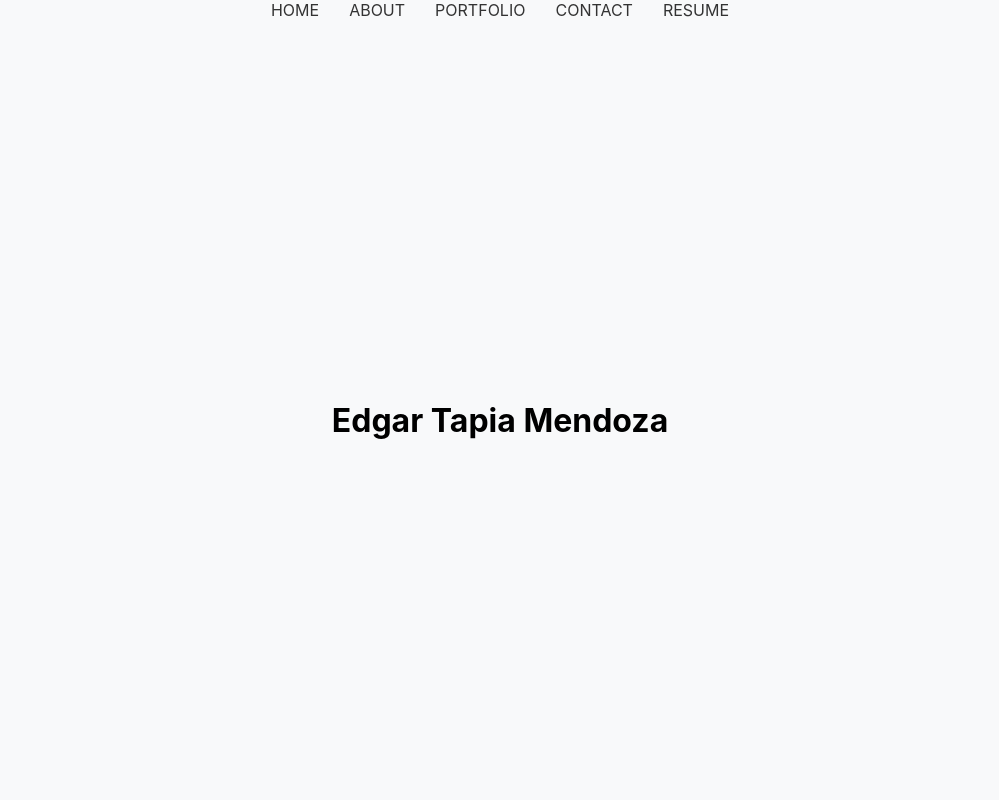
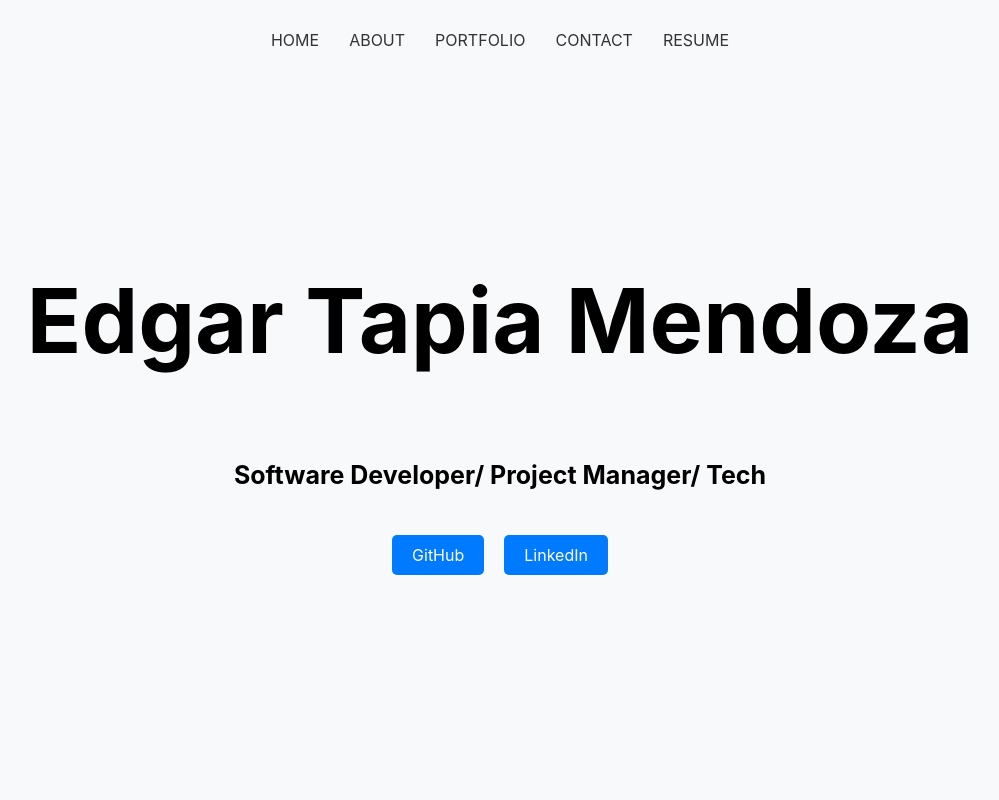
Before and after one commit to etapm/react-portfolio, a React (Create React App) app: page / in a window 1280 px wide. Shown: the top 800 px of the page, without its empty margins (140-1139 px from the left). Built offline with nearby package versions, Linux system fonts and the light colour scheme.

Commit message:
Home page edits

```diff
--- a/src/components/Header/Header.css
+++ b/src/components/Header/Header.css
@@ -5,4 +5,32 @@
   align-items: center;
   height: 100%;
   text-align: center;
+  margin-top: -30px;
 }
+
+h1 {
+  font-size: 90px;
+}
+h3 {
+  font-size: 25px;
+}
+
+.social-buttons {
+  display: flex;
+  justify-content: center;
+  gap: 20px;
+  margin-top: 20px;
+}
+
+.social-button {
+  text-decoration: none;
+  color: white;
+  background-color: #007bff;
+  padding: 10px 20px;
+  border-radius: 5px;
+  transition: background-color 0.3s ease;
+}
+
+.social-button:hover {
+  background-color: #0056b3;
+}
--- a/src/components/Header/Header.js
+++ b/src/components/Header/Header.js
@@ -6,7 +6,26 @@ function Header() {
   return (
     <header className="header">
       <h1>Edgar Tapia Mendoza</h1>
+      <h3>Software Developer/ Project Manager/ Tech</h3>
       <Navigation />
+      <div className="social-buttons">
+        <a
+          href="https://github.com/etapm"
+          target="_blank"
+          rel="noopener noreferrer"
+          className="social-button"
+        >
+          GitHub
+        </a>
+        <a
+          href="https://linkedin.com/in/etapm"
+          target="_blank"
+          rel="noopener noreferrer"
+          className="social-button"
+        >
+          LinkedIn
+        </a>
+      </div>
     </header>
   );
 }
--- a/src/components/Navigation/Navigation.css
+++ b/src/components/Navigation/Navigation.css
@@ -17,7 +17,7 @@
 
 .navigation {
   position: fixed;
-  top: 0;
+  top: 30px;
   left: 0;
   width: 100%;
 }
```
